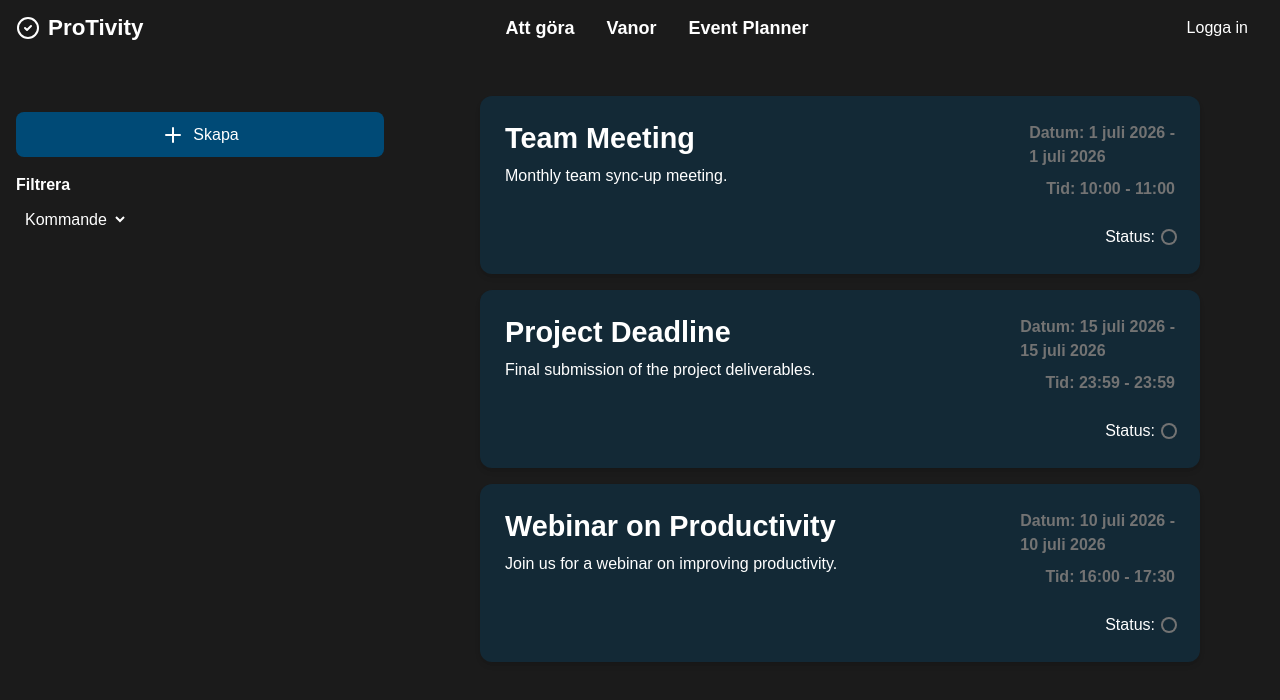
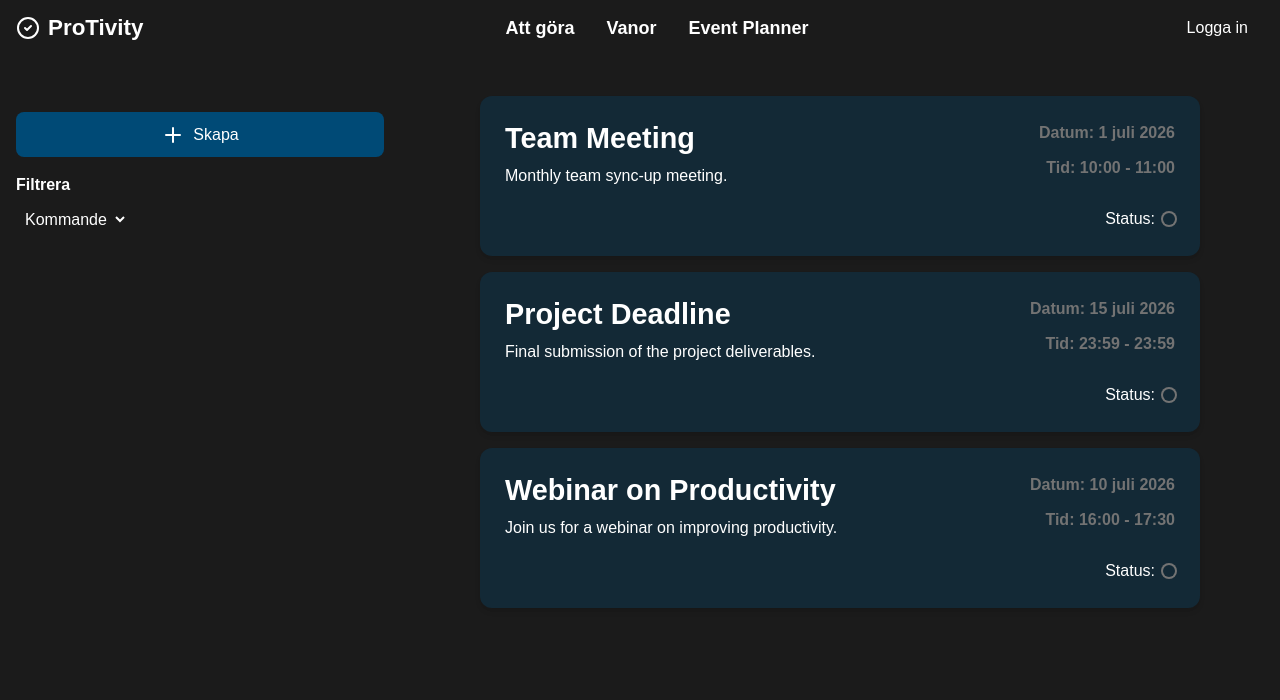
Before and after one commit to ArvidAlund/frontend-2-grupp-11, a React (Vite) app: page /event-planner in a window 1280 px wide. Shown: the top 700 px of the page. Built offline with nearby package versions, Linux system fonts and the light colour scheme.

Commit message:
bigfix: render error after creating new event fixed.
fixed bug where all events are visable event all users for everyone when deleting one event

```diff
--- a/src/components/events/editEvent.jsx
+++ b/src/components/events/editEvent.jsx
@@ -1,5 +1,5 @@
 import { useState } from "react";
-import { deleteEvent, updateEvent } from "../../lib/events";
+import { deleteEvent, getEventsUserID, updateEvent } from "../../lib/events";
 import { X } from "lucide-react";
 
 const formatDateForInput = (date) => {
@@ -15,7 +15,9 @@ const EditEvent = ({event, onClose}) => {
     const handleDelete = () => {
         const res = deleteEvent(event.id, event.userId);
         if (res.success){
-            onClose(res.events);
+            const user = event.userId;
+            const updatedEvents = getEventsUserID(user);
+            onClose(updatedEvents);
         } else {
             console.error("Failed to delete event:", res.message);
         }
--- a/src/components/events/eventContainer.jsx
+++ b/src/components/events/eventContainer.jsx
@@ -1,6 +1,9 @@
 import { Check } from "lucide-react";
 
 const EventContainer = ({ event, onClick, type }) => {
+
+  const startDateOnly = event.startDate.split("T")[0];
+  const endDateOnly = event.endDate.split("T")[0];
 
   return (
     <div
@@ -15,8 +18,15 @@ const EventContainer = ({ event, onClick, type }) => {
       </div>
 
       <div className="text-neutral-500 flex flex-col justify-between items-end gap-2">
-        <p className="font-semibold">Datum: {new Date(event.startDate).toLocaleDateString("sv-SE", { year: 'numeric', month: 'short', day: 'numeric' })} - <br /> {new Date(event.endDate).toLocaleDateString("sv-SE", { year: 'numeric', month: 'short', day: 'numeric' })}</p>
-        <p className="font-semibold">Tid: {new Date(event.startDate).toLocaleTimeString("sv-SE", { hour: '2-digit', minute: '2-digit' })} - {new Date(event.endDate).toLocaleTimeString("sv-SE", { hour: '2-digit', minute: '2-digit' })}</p>
+
+        <p className="font-semibold text-end">
+          Datum: {
+            startDateOnly === endDateOnly
+              ? new Date(event.startDate).toLocaleDateString("sv-SE", { year: 'numeric', month: 'short', day: 'numeric' })
+              : `${new Date(event.startDate).toLocaleDateString("sv-SE", { year: 'numeric', month: 'short', day: 'numeric' })} - ${new Date(event.endDate).toLocaleDateString("sv-SE", { year: 'numeric', month: 'short', day: 'numeric' })}`
+          }
+        </p>
+        <p className="font-semibold text-end">Tid: {new Date(event.startDate).toLocaleTimeString("sv-SE", { hour: '2-digit', minute: '2-digit' })} - {new Date(event.endDate).toLocaleTimeString("sv-SE", { hour: '2-digit', minute: '2-digit' })}</p>
 
         <div className="flex items-center text-white gap-2 mt-4">
           <p>Status:</p>
--- a/src/pages/eventPlanner.jsx
+++ b/src/pages/eventPlanner.jsx
@@ -11,12 +11,14 @@ const EventPlanner = () => {
   const [events, setEvents] = useState([]);
   const [createEventModalOpen, setCreateEventModalOpen] = useState(false);
   const [sortOption, setSortOption] = useState("coming");
-  const [updateEvent, setUpdateEvent] = useState(false);
+  const [updateEvent, setUpdateEvent] = useState(null);
+  const [user, setUser] = useState(null);
 
   useEffect(() => {
     const fetchUser = async () => {
       try {
         const user = isUserLoggedIn();
+        setUser(user.valid ? { id: user.id } : null);
 
         let res
         if (!user || !user.id) {
@@ -67,7 +69,7 @@ const EventPlanner = () => {
         </div>
       </aside>
       <main className="flex flex-col justify-center items-center md:block">
-        {!createEventModalOpen && !updateEvent && events.length !== 0 && (
+        {!createEventModalOpen && updateEvent === null && events.length !== 0 && (
           <>
             {events.filter(event => {
               const now = new Date();
@@ -87,6 +89,7 @@ const EventPlanner = () => {
         )}
         {createEventModalOpen && (
           <CreateEventModal
+            userId={user ? user.id : null}
             onClose={(updatedEvents) => {
             setCreateEventModalOpen(false);
             if (updatedEvents) {
```
